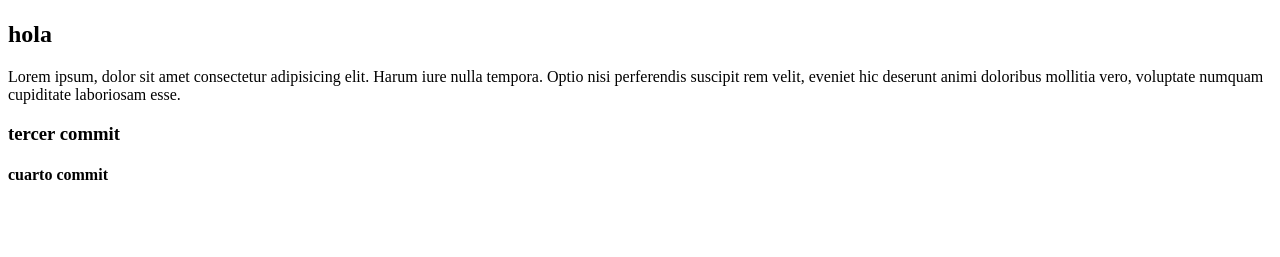
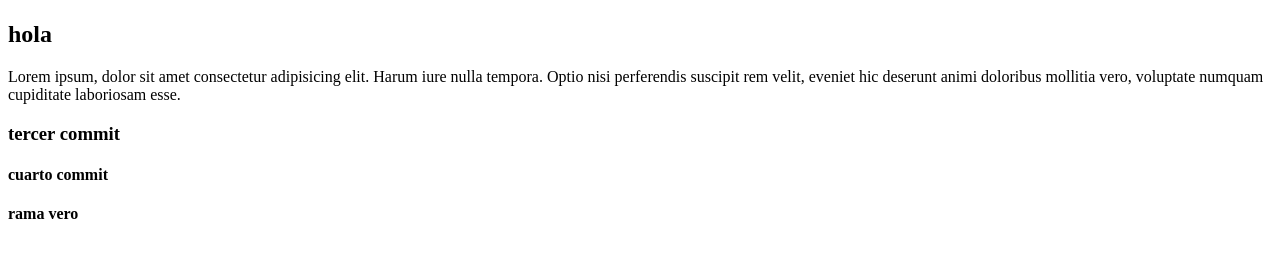
Before and after one commit to Nati92mazzeo/comissabados, a plain HTML site: page index.html in a window 1280 px wide. Shown: the part 59-316 px from the top of the page. Drawn offline with Linux system fonts and the light colour scheme.

Commit message:
rama vero

```diff
--- a/index.html
+++ b/index.html
@@ -14,5 +14,9 @@
 <h3>tercer commit</h3>
 
 <h4>cuarto commit</h4>
+
+<footer>
+    <h4>rama vero</h4>
+</footer>
 </body>
 </html>
```
